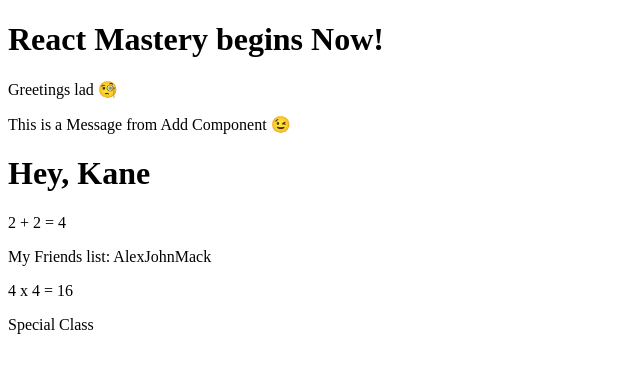
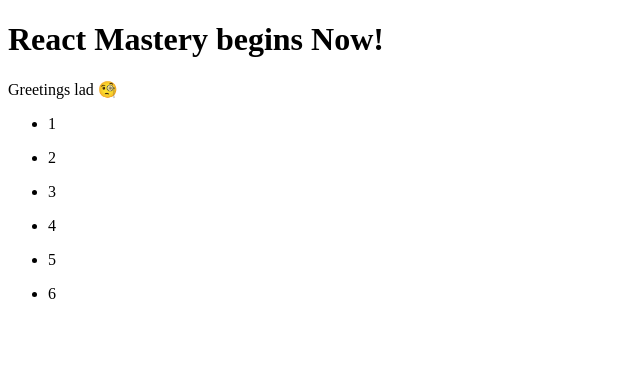
Before and after one commit to ckiroshan/reactapp, a React (Create React App) app: page / in a window 1280 px wide. Shown: the top 372 px of the page, without its empty margins (0-640 px from the left). Built offline with nearby package versions, Linux system fonts and the light colour scheme.

Commit message:
Used map() to return each array element in list format.

```diff
--- a/src/App.js
+++ b/src/App.js
@@ -1,14 +1,12 @@
-import Add from "./components/Add";
 import Greetings from "./components/Greetings";
-import Calculate from "./components/Calculate";
+import Maped from "./components/Maped";
 
 function App() {
   return (
     <>
       <h1>React Mastery begins Now!</h1>
       <Greetings />
-      <Add />
-      <Calculate />
+      <Maped />
     </>
   );
 }
--- /dev/null
+++ b/src/components/Maped.jsx
@@ -0,0 +1,16 @@
+import React from "react";
+
+const Maped = () => {
+  const nummbers = [1, 2, 3, 4, 5, 6];
+  return (
+    <>
+      {nummbers.map((nummber) => (
+        <ul key={Math.random() * 10}>
+          <li>{nummber}</li>
+        </ul>
+      ))}
+    </>
+  );
+};
+
+export default Maped;
```
